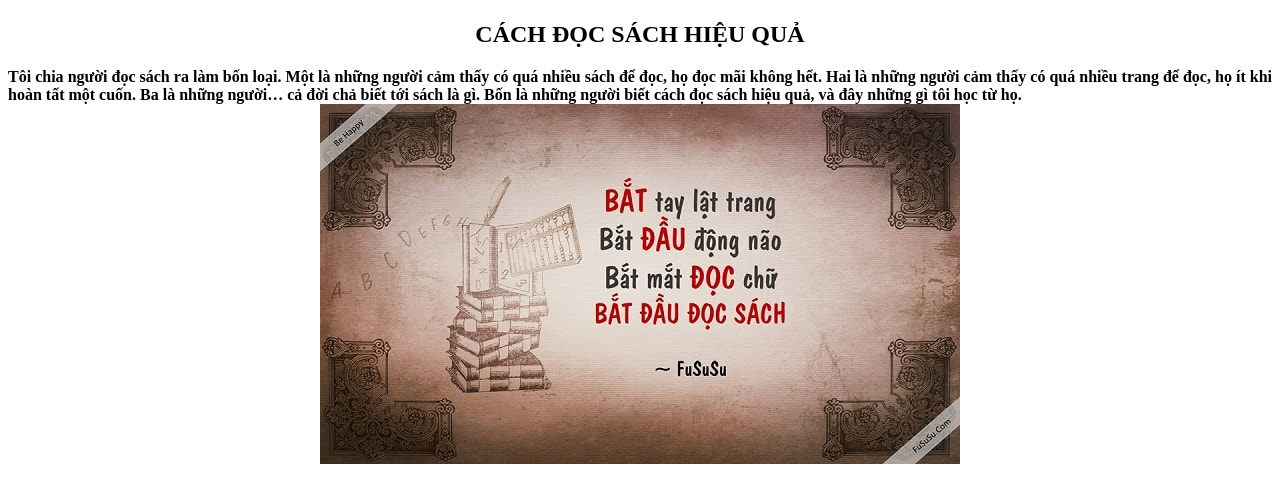
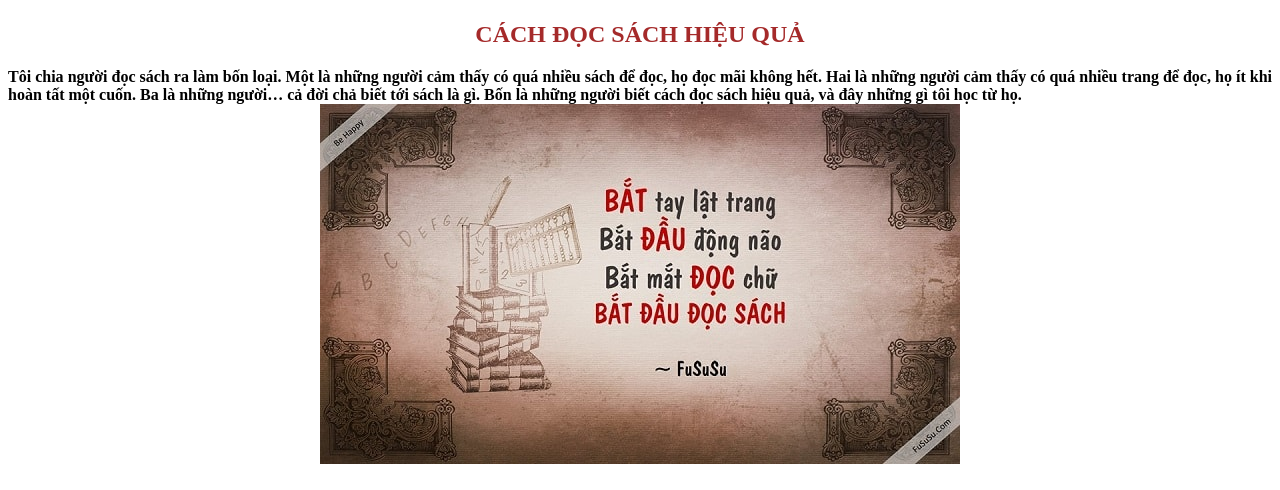
Before and after one commit to nguoicuagiono/trung1, a plain HTML site: page meodocsach.html in a window 1280 px wide. Shown: the top 490 px of the page. Drawn offline with Linux system fonts and the light colour scheme.

Commit message:
Update meodocsach.css

```diff
--- a/css/meodocsach.css
+++ b/css/meodocsach.css
@@ -11,3 +11,6 @@
 .chu {
     text-align: justify;
 }
+.tiude{
+    color: brown;
+}
```
